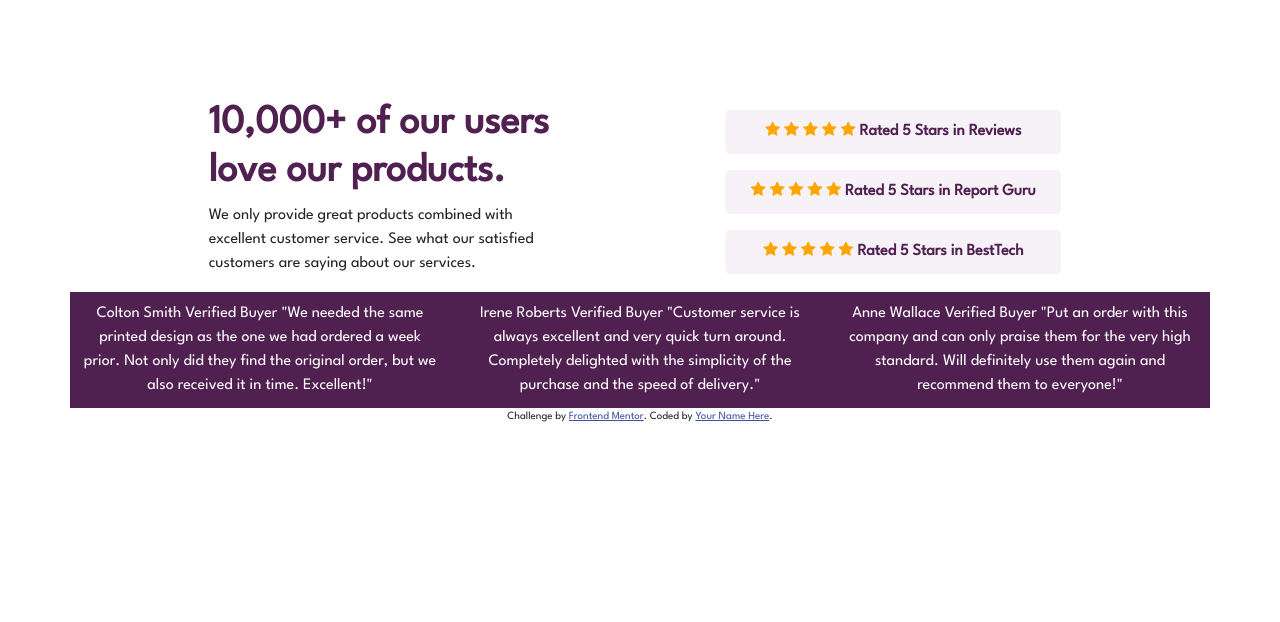
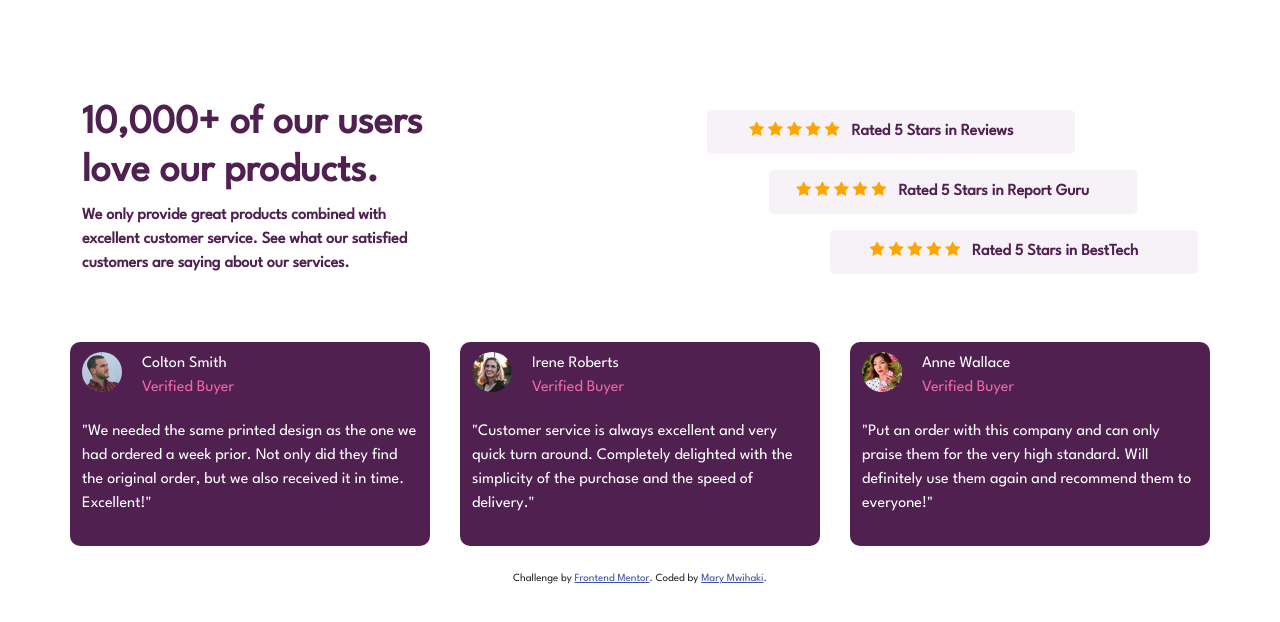
Before and after one commit to mmwihaki/social-proof-section, a website: page index.html in a window 1280 px wide. Drawn offline with nearby package versions, Linux system fonts and the light colour scheme.

Commit message:
offset review boxes

```diff
--- a/index.html
+++ b/index.html
@@ -20,86 +20,107 @@
 
 <body>
   <div class="container">
-    <div class="row justify-content-evenly">
-      <div class="col-4">
+    <div class="row intro-text">
+      <div class="col-md-4">
         <h1 class="purple-text">10,000+ of our users love our products.</h1>
 
-        <p>We only provide great products combined with excellent customer service.
+        <p class="purple-text">We only provide great products combined with excellent customer service.
           See what our satisfied customers are saying about our services.</p>
       </div>
-      <div class="col-4 text-center" >
-        <div class="rating-box">
+      <div class="col text-center">
+        <div class="rating-box col-md-6 offset-md-4">
           <p class="review-star">
             <span class="fa fa-star checked"></span>
             <span class="fa fa-star checked"></span>
             <span class="fa fa-star checked"></span>
             <span class="fa fa-star checked"></span>
             <span class="fa fa-star checked"></span>
-            Rated 5 Stars in Reviews
+            &nbsp; Rated 5 Stars in Reviews
           </p>
-
         </div>
-        <div class="rating-box">
+        <div class="rating-box col-md-6 offset-md-5">
           <p class="review-star">
             <span class="fa fa-star checked"></span>
             <span class="fa fa-star checked"></span>
             <span class="fa fa-star checked"></span>
             <span class="fa fa-star checked"></span>
             <span class="fa fa-star checked"></span>
-            Rated 5 Stars in Report Guru
+            &nbsp; Rated 5 Stars in Report Guru
           </p>
 
         </div>
-        <div class="rating-box">
+        <div class="rating-box col-md-6 offset-md-6">
           <p class="review-star">
             <span class="fa fa-star checked"></span>
             <span class="fa fa-star checked"></span>
             <span class="fa fa-star checked"></span>
             <span class="fa fa-star checked"></span>
             <span class="fa fa-star checked"></span>
-            Rated 5 Stars in BestTech
+            &nbsp; Rated 5 Stars in BestTech
           </p>
         </div>
-
       </div>
     </div>
-  </div>
 
-    <div class="container text-center">
-      <div class="row">
-        <div class="testimonial-box col align-self-start">
-          Colton Smith
-          Verified Buyer
+    <div class="row testimonials justify-content-evenly">
+      <div class="testimonial-box col">
+        <div class="row">
+          <div class="col-2">
+            <img src="/images/image-colton.jpg" alt="">
+          </div>
+          <div class="col">
+            <p class="buyer-name">Colton Smith</p>
+            <p class="buyer-type">Verified Buyer</p>
+          </div>
+        </div>
+        <div class="speech">
           "We needed the same printed design as the one we had ordered a week prior.
           Not only did they find the original order, but we also received it in time.
           Excellent!"
         </div>
-        <div class="testimonial-box container col align-self-center">
-          Irene Roberts
-          Verified Buyer
+      </div>
+
+      <div class="testimonial-box col">
+        <div class="row">
+          <div class="col-2">
+            <img src="/images/image-irene.jpg" alt="">
+          </div>
+          <div class="col">
+            <p class="buyer-name">Irene Roberts</p>
+            <p class="buyer-type">Verified Buyer</p>
+          </div>
+        </div>
+        <div class="speech">
           "Customer service is always excellent and very quick turn around. Completely
           delighted with the simplicity of the purchase and the speed of delivery."
         </div>
+      </div>
 
-        <div class="testimonial-box container col align-self-end">
-          Anne Wallace
-          Verified Buyer
+      <div class="testimonial-box col">
+        <div class="row">
+          <div class="col-2">
+            <img src="/images/image-anne.jpg" alt="">
+          </div>
+          <div class="col">
+            <p class="buyer-name">Anne Wallace</p>
+            <p class="buyer-type">Verified Buyer</p>
+          </div>
+        </div>
+        <div class="speech">
           "Put an order with this company and can only praise them for the very high
           standard. Will definitely use them again and recommend them to everyone!"
         </div>
       </div>
-
     </div>
 
+  </div>
 
+  <br>
 
-
-
-    <div class="attribution container">
-      Challenge by
-      <a href="https://www.frontendmentor.io?ref=challenge" target="_blank">Frontend Mentor</a>. Coded by <a
-        href="#">Your Name Here</a>.
-    </div>
+  <div class="attribution container">
+    Challenge by
+    <a href="https://www.frontendmentor.io?ref=challenge" target="_blank">Frontend Mentor</a>. Coded by <a href="#">Mary Mwihaki</a>.
+  </div>
 </body>
 
 </html>
--- a/style.css
+++ b/style.css
@@ -32,6 +32,7 @@ body{
     background-color: hsl(300, 43%, 22%);
     color: white;
     padding: 10px;
+    border-radius: 10px;
 
 }
 
@@ -42,6 +43,9 @@ body{
     color: hsl(300, 43%, 22%);
     font-weight: 900;
     text-align: center;
+    width: fit-content;
+    padding-left: 10px;
+    padding-right: 30px;
 }
 
 .checked {
@@ -51,3 +55,31 @@ body{
 .review-star{
     padding: 10px;
 }
+
+img{
+    border-radius: 50%;
+    height: 40px;
+}
+
+.speech{
+    margin-top: 20px;
+    margin-bottom: 20px;
+}
+
+.testimonials{
+    column-gap: 30px;
+}
+
+.intro-text{
+    margin-bottom: 50px;
+}
+
+.buyer-type{
+    color: hsl(333, 80%, 67%);
+    margin: 0;
+}
+
+.buyer-name{
+    margin: 0;
+    text-align: left;
+}
```
